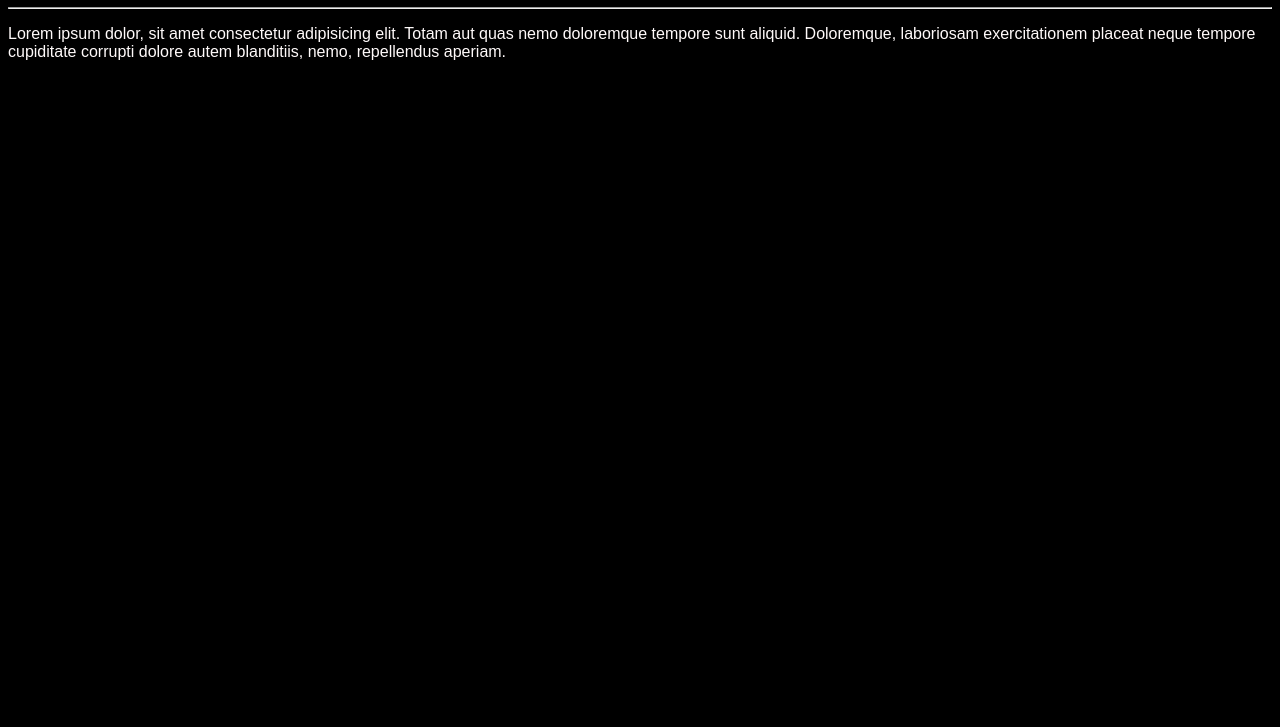
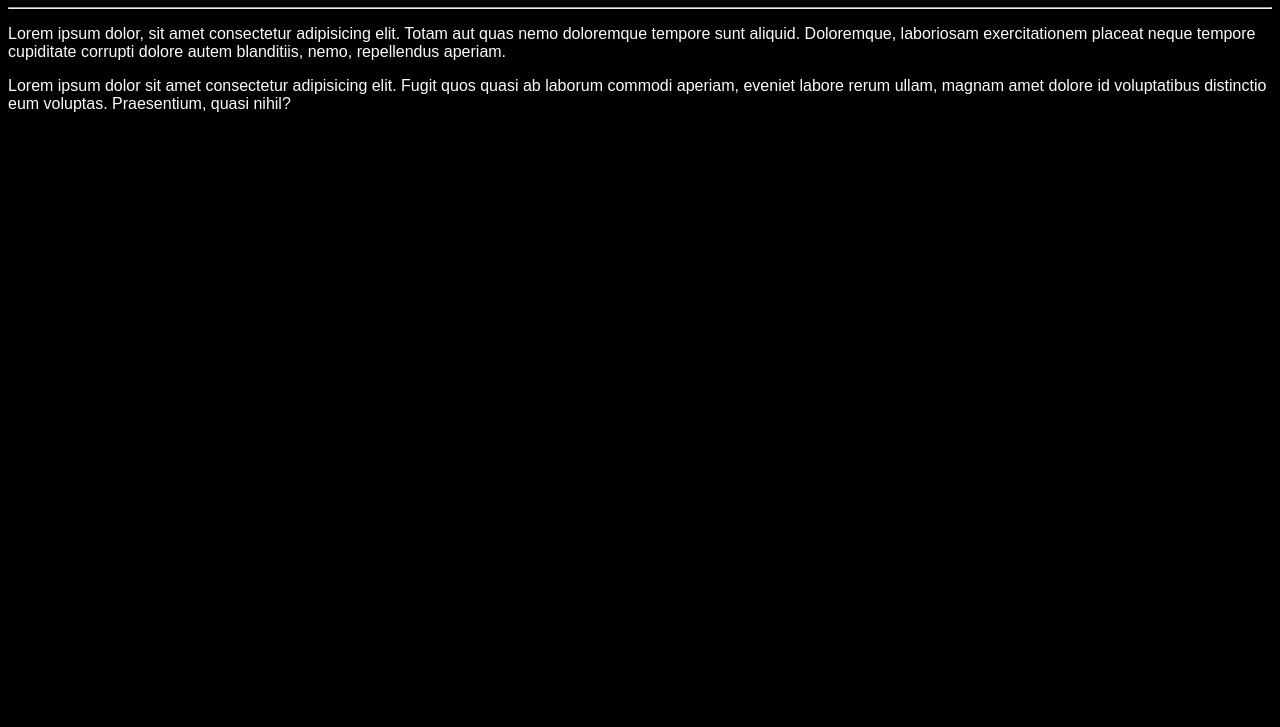
Before and after one commit to VictorHp21/Ola-mundo, a plain HTML site: page site-exemplo/index.html in a window 1280 px wide. Shown: the part 73-800 px from the top of the page. Drawn offline with Linux system fonts and the light colour scheme.

Commit message:
adc um parágrafo

```diff
--- a/site-exemplo/index.html
+++ b/site-exemplo/index.html
@@ -16,5 +16,6 @@
     <h1>Olá, Mundo!</h1>
     <hr>
     <p>Lorem ipsum dolor, sit amet consectetur adipisicing elit. Totam aut quas nemo doloremque tempore sunt aliquid. Doloremque, laboriosam exercitationem placeat neque tempore cupiditate corrupti dolore autem blanditiis, nemo, repellendus aperiam.</p>
+    <p>Lorem ipsum dolor sit amet consectetur adipisicing elit. Fugit quos quasi ab laborum commodi aperiam, eveniet labore rerum ullam, magnam amet dolore id voluptatibus distinctio eum voluptas. Praesentium, quasi nihil?</p>
 </body>
 </html>
```
